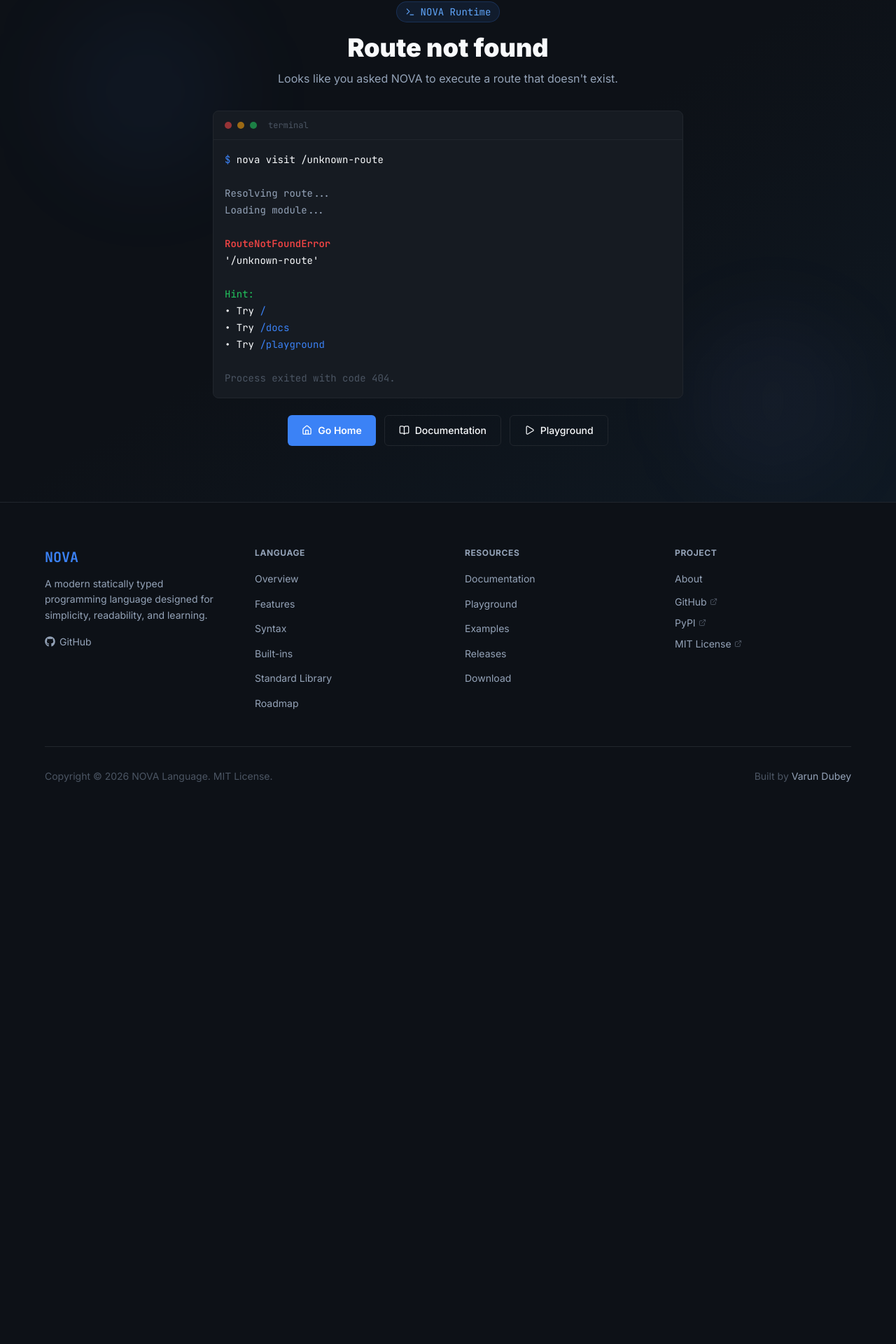
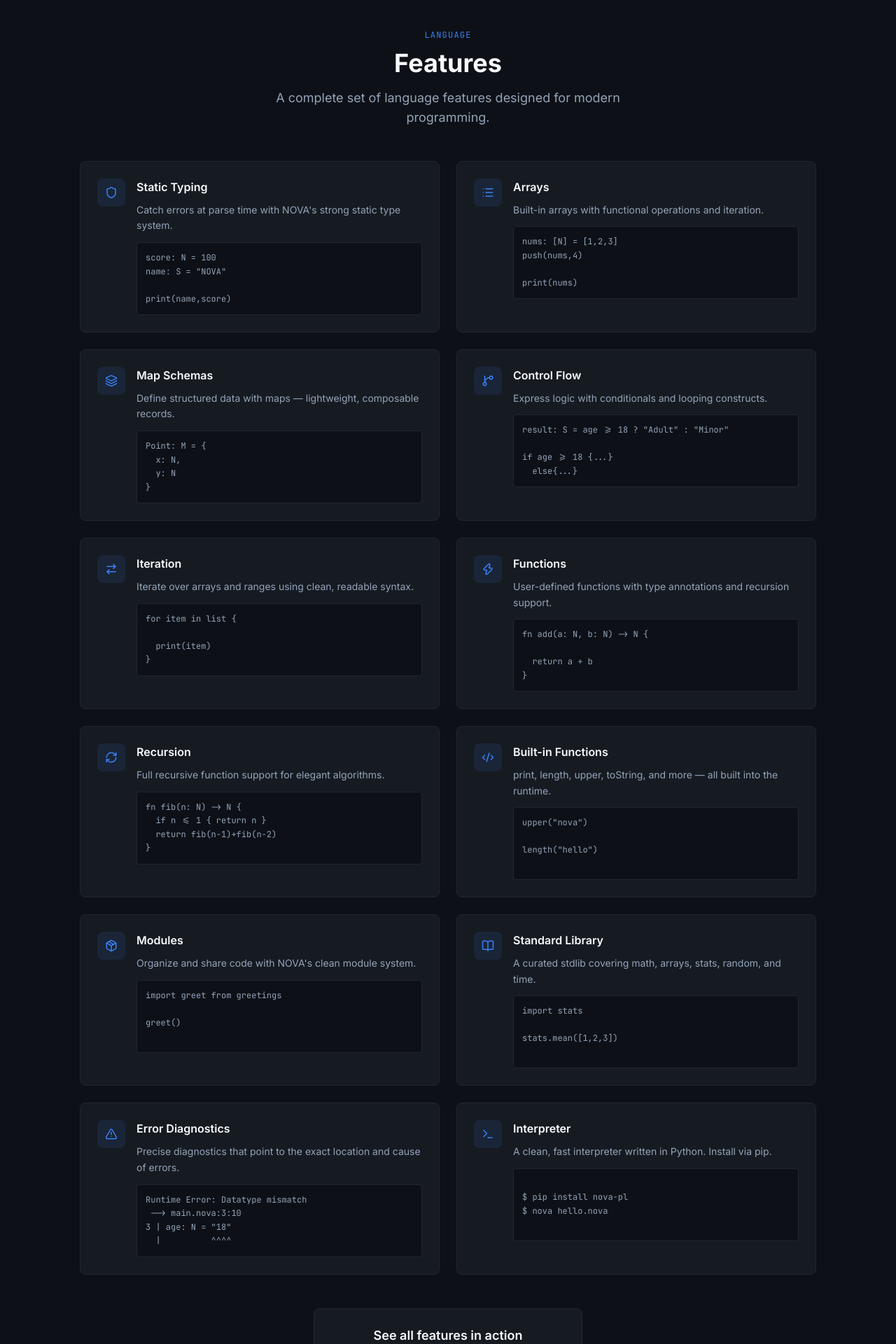
Before and after one commit to varundubey-dev/nova-web, a React (Vite) app in the folder frontend/: page /language/features in a window 1280 px wide. Shown: the part 78-1998 px from the top of the page at 70% size. Before the commit the page ends 1261 px from the top, so only its background shows below. Built offline with nearby package versions, Linux system fonts and the light colour scheme; no server answers.

Commit message:
feat: add language overview and syntax page

```diff
--- a/frontend/src/App.tsx
+++ b/frontend/src/App.tsx
@@ -5,6 +5,8 @@ import Playground from "@pages/Playground";
 import Examples from "@pages/Examples";
 import NotFound from "@pages/NotFound";
 import DownloadPage from "@pages/DownloadPage";
+import Overview from "@pages/language/Overview";
+import Features from "@pages/language/Features";
 
 export default function App() {
   return (
@@ -13,6 +15,8 @@ export default function App() {
         <Route path="/" element={<Home />} />
         <Route path="/examples" element={<Examples />} />
         <Route path="/download" element={<DownloadPage />} />
+        <Route path="/language/overview" element={<Overview />} />
+        <Route path="/language/features" element={<Features />} />
         <Route path="*" element={<NotFound />}/>
       </Route>
 
--- /dev/null
+++ b/frontend/src/data/language.ts
@@ -0,0 +1,61 @@
+export const OVERVIEW_CODE = `// NOVA — overview
+
+// Static types
+name: S = "NOVA"
+version: N = 1.0
+stable: B = true
+any: U = "Any Type"
+
+// Functions with type annotations
+fn greet(lang: S) -> S {
+    return ("Hello from " + lang + "!")
+}
+
+// Maps for structured data
+Point: M = {
+    x: N,
+    y: N
+}
+
+// Standard library
+import math
+import stats
+
+data: [N] = [1, 2, 3, 4, 5]
+print(stats.mean(data))    // 3.0
+print(math.sqrt(16))       // 4.0
+print(greet(name))         // Hello from NOVA!`;
+
+export const OVERVIEW_DATA = [
+  {
+    title: "Static Typing",
+    desc: "All variables and function parameters carry explicit types. Type errors are caught before the program runs.",
+    color: "bg-[#3B82F6]",
+  },
+  {
+    title: "Clean Syntax",
+    desc: "NOVA's syntax is minimal and consistent. No semicolons. No verbose boilerplate. Code looks like pseudocode.",
+    color: "bg-[#22C55E]",
+  },
+  {
+    title: "Standard Library",
+    desc: "Ships with math, array, random, stats, and time modules. Common operations don't require external packages.",
+    color: "bg-[#F59E0B]",
+  },
+  {
+    title: "Maps",
+    desc: "Define structured data types with Maps. NOVA's answer to structs, records, and data classes.",
+    color: "bg-[#818CF8]",
+  },
+  {
+    title: "pip Installable",
+    desc: "Distributed as a Python package. Install with pip install nova-pl and start writing immediately.",
+    color: "bg-[#EC4899]",
+  },
+];
+
+export const OVERVIEW_STATS = [
+  { value: "4", label: "Types" },
+  { value: "5", label: "Std Modules" },
+  { value: "10+", label: "Releases" },
+];
--- a/frontend/src/data/navigation.ts
+++ b/frontend/src/data/navigation.ts
@@ -10,7 +10,6 @@ export const NAVLINKS = [
       { label: "Syntax", href: "/language/syntax" },
       { label: "Built-ins", href: "/language/builtins" },
       { label: "Standard Library", href: "/language/stdlib" },
-      { label: "Roadmap", href: "/language/roadmap" },
     ],
   },
   { label: "Documentation", href: "/docs" },
@@ -28,7 +27,6 @@ export const FOOTERLINKS = [
       { label: "Syntax", href: "/language/syntax" },
       { label: "Built-ins", href: "/language/builtins" },
       { label: "Standard Library", href: "/language/stdlib" },
-      { label: "Roadmap", href: "/language/roadmap" },
     ],
   },
   {
--- /dev/null
+++ b/frontend/src/pages/language/Features.tsx
@@ -0,0 +1,87 @@
+import { featureCards } from "@data/featureCard";
+import {
+  Shield,
+  List,
+  Layers,
+  GitBranch,
+  ArrowRightLeft,
+  Zap,
+  RefreshCw,
+  Code2,
+  Package,
+  BookOpen,
+  TriangleAlert,
+  Terminal,
+} from "lucide-react";
+import { Link } from "react-router";
+
+const ICON_MAP: Record<string, React.ElementType> = {
+  Shield,
+  List,
+  Layers,
+  GitBranch,
+  ArrowRightLeft,
+  Zap,
+  RefreshCw,
+  Code2,
+  Package,
+  BookOpen,
+  TriangleAlert,
+  Terminal,
+};
+
+export default function Features() {
+  return (
+    <div className="min-h-screen bg-nova-bg pt-14">
+      <div className="max-w-275 mx-auto px-6 py-16 flex justify-center flex-col items-center">
+        <div className="flex flex-col justify-center items-center">
+          <div className="text-xs font-mono text-nova-blue uppercase tracking-widest mb-3">
+            Language
+          </div>
+          <h1 className="text-4xl font-bold text-nova-text mb-4">Features</h1>
+          <p className="text-nova-muted text-lg max-w-xl mb-12 text-center">
+            A complete set of language features designed for modern programming.
+          </p>
+        </div>
+
+        <div className="grid grid-cols-1 md:grid-cols-2 gap-6">
+          {featureCards.map((card) => {
+            const Icon = ICON_MAP[card.icon] || Code2;
+            return (
+              <div key={card.title} className="nova-surface p-6 flex gap-4">
+                <div className="w-10 h-10 rounded-lg bg-nova-blue/10 flex items-center justify-center shrink-0">
+                  <Icon size={18} className="text-nova-blue" />
+                </div>
+                <div className="flex-1 min-w-0">
+                  <h3 className="font-semibold text-nova-text mb-2">
+                    {card.title}
+                  </h3>
+                  <p className="text-sm text-nova-muted mb-3 leading-relaxed">
+                    {card.description}
+                  </p>
+                  <div className="bg-nova-bg border border-nova-border rounded p-3 overflow-x-auto">
+                    <pre className="text-xs font-mono text-nova-muted leading-relaxed whitespace-pre">
+                      {card.code}
+                    </pre>
+                  </div>
+                </div>
+              </div>
+            );
+          })}
+        </div>
+
+        <div className="mt-12 nova-surface p-6 text-center max-w-96">
+          <h3 className="text-lg font-semibold text-nova-text mb-2">
+            See all features in action
+          </h3>
+          <p className="text-sm text-nova-muted mb-4">
+            Try every feature directly in the browser playground.
+          </p>
+          <Link to="/playground" className="nova-btn-primary">
+            Open Playground
+          </Link>
+        </div>
+      </div>
+    </div>
+  );
+}
--- /dev/null
+++ b/frontend/src/pages/language/Overview.tsx
@@ -0,0 +1,100 @@
+import { Link } from "react-router";
+import { ArrowRight, Play } from "lucide-react";
+
+import NovaCode from "@components/NovaCode";
+import CopyButton from "@components/CopyButton";
+
+import { OVERVIEW_CODE, OVERVIEW_DATA, OVERVIEW_STATS } from "@data/language";
+import { METADATA } from "@data/metadata";
+
+export default function Overview() {
+  return (
+    <div className="min-h-screen bg-nova-bg pt-14">
+      <div className="max-w-275 mx-auto px-6 py-16">
+        <div className="grid grid-cols-1 lg:grid-cols-2 gap-16 items-start">
+          <div>
+            <div className="mb-3 font-mono text-xs uppercase tracking-widest text-nova-blue">
+              Language
+            </div>
+
+            <h1 className="mb-6 text-4xl font-bold text-nova-text">Overview</h1>
+
+            <p className="mb-8 text-lg leading-relaxed text-nova-muted">
+              {METADATA.name} is a statically typed programming language that
+              prioritizes readability and simplicity. It is designed as a
+              complete language ecosystem not just a scripting tool.
+            </p>
+
+            <div className="mb-10 space-y-6">
+              {OVERVIEW_DATA.map((item) => (
+                <div key={item.title} className="flex items-start gap-4">
+                  <div
+                    className={`mt-2 h-1.5 w-1.5 shrink-0 rounded-full ${item.color}`}
+                  />
+
+                  <div>
+                    <h3 className="mb-1 font-semibold text-nova-text">
+                      {item.title}
+                    </h3>
+
+                    <p className="text-sm leading-relaxed text-nova-muted">
+                      {item.desc}
+                    </p>
+                  </div>
+                </div>
+              ))}
+            </div>
+
+            <div className="flex gap-3">
+              <Link to="/language/syntax" className="nova-btn-primary text-sm">
+                Explore Syntax
+                <ArrowRight size={14} />
+              </Link>
+
+              <Link to="/playground" className="nova-btn-secondary text-sm">
+                <Play size={14} />
+                Try it Live
+              </Link>
+            </div>
+          </div>
+
+          <div>
+            <div className="nova-surface overflow-hidden">
+              <div className="flex items-center justify-between border-b border-nova-border bg-nova-bg px-4 py-3">
+                <div className="flex items-center gap-2">
+                  <div className="h-2.5 w-2.5 rounded-full bg-nova-red opacity-60" />
+                  <div className="h-2.5 w-2.5 rounded-full bg-nova-yellow opacity-60" />
+                  <div className="h-2.5 w-2.5 rounded-full bg-nova-green opacity-60" />
+
+                  <span className="ml-1 font-mono text-xs text-nova-muted-dark">
+                    overview.nova
+                  </span>
+                </div>
+
+                <CopyButton text={OVERVIEW_CODE} size="sm" />
+              </div>
+
+              <div className="overflow-x-auto p-5">
+                <NovaCode code={OVERVIEW_CODE} />
+              </div>
+            </div>
+
+            <div className="mt-4 grid grid-cols-3 gap-3">
+              {OVERVIEW_STATS.map((stat) => (
+                <div key={stat.label} className="nova-surface p-4 text-center">
+                  <div className="font-mono text-2xl font-black text-nova-blue">
+                    {stat.value}
+                  </div>
+
+                  <div className="mt-1 text-xs text-nova-muted">
+                    {stat.label}
+                  </div>
+                </div>
+              ))}
+            </div>
+          </div>
+        </div>
+      </div>
+    </div>
+  );
+}
```
